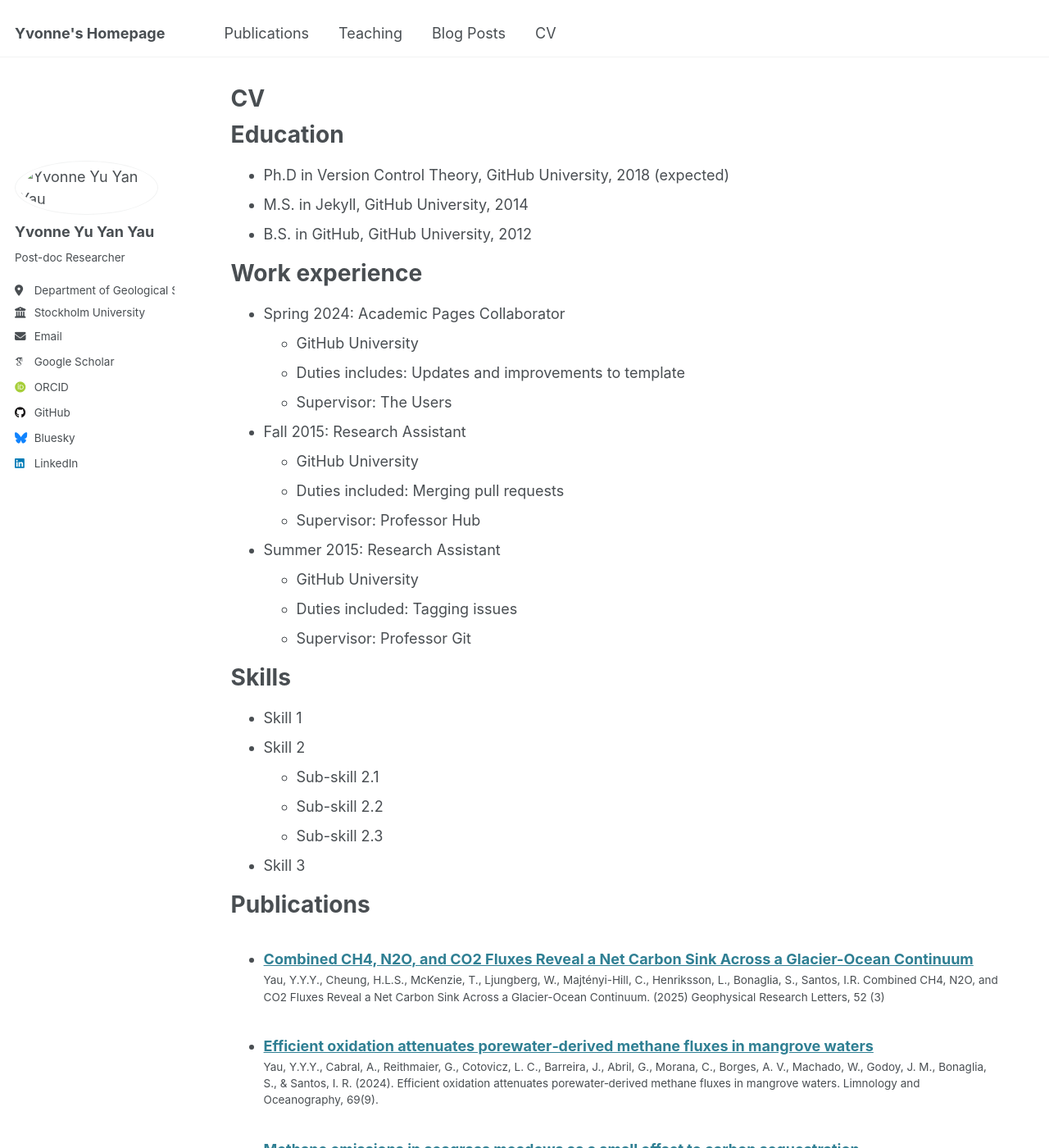
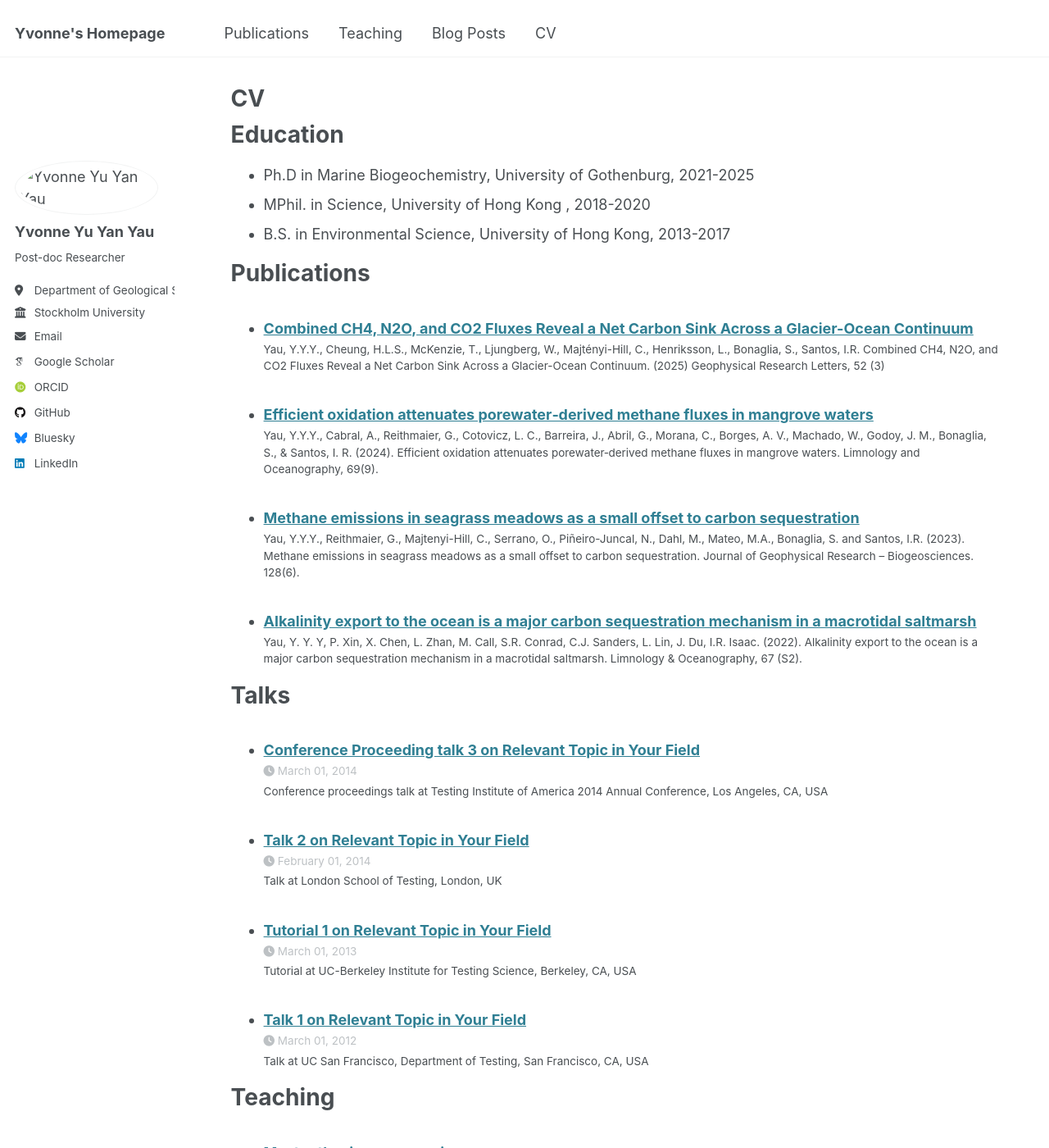
Before and after one commit to yvonneyauu/github.io, a Jekyll site: the page built from _pages/cv.md, in a window 1280 px wide and 1400 px high. Shown: the whole window at 82% size. Built offline with Jekyll 4.4.1, drawn with Linux system fonts in a browser that asks for light colours; some web fonts are replaced; some of the changed text lies outside the part shown.

Commit message:
Update cv.md

```diff
--- a/_pages/cv.md
+++ b/_pages/cv.md
@@ -11,35 +11,9 @@ redirect_from:
 
 Education
 ======
-* Ph.D in Version Control Theory, GitHub University, 2018 (expected)
-* M.S. in Jekyll, GitHub University, 2014
-* B.S. in GitHub, GitHub University, 2012
-
-Work experience
-======
-* Spring 2024: Academic Pages Collaborator
-  * GitHub University
-  * Duties includes: Updates and improvements to template
-  * Supervisor: The Users
-
-* Fall 2015: Research Assistant
-  * GitHub University
-  * Duties included: Merging pull requests
-  * Supervisor: Professor Hub
-
-* Summer 2015: Research Assistant
-  * GitHub University
-  * Duties included: Tagging issues
-  * Supervisor: Professor Git
-
-Skills
-======
-* Skill 1
-* Skill 2
-  * Sub-skill 2.1
-  * Sub-skill 2.2
-  * Sub-skill 2.3
-* Skill 3
+* Ph.D in Marine Biogeochemistry, University of Gothenburg, 2021-2025
+* MPhil. in Science, University of Hong Kong , 2018-2020
+* B.S. in Environmental Science, University of Hong Kong, 2013-2017
 
 Publications
 ======
@@ -58,7 +32,3 @@ Teaching
   <ul>{% for post in site.teaching reversed %}
     {% include archive-single-cv.html %}
   {% endfor %}</ul>
-
-Service and leadership
-======
-* Currently signed in to 43 different slack teams
```
